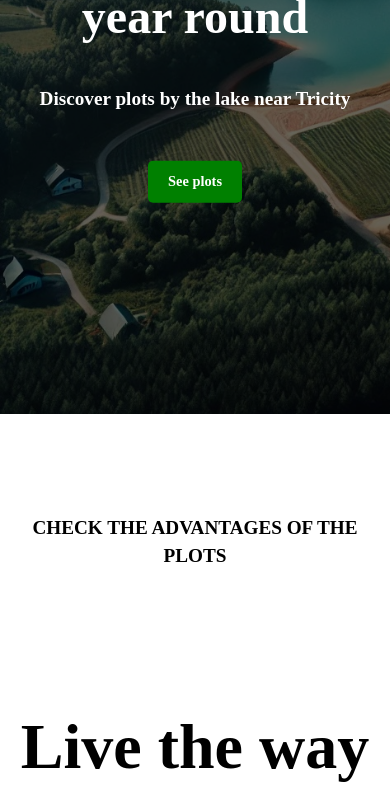
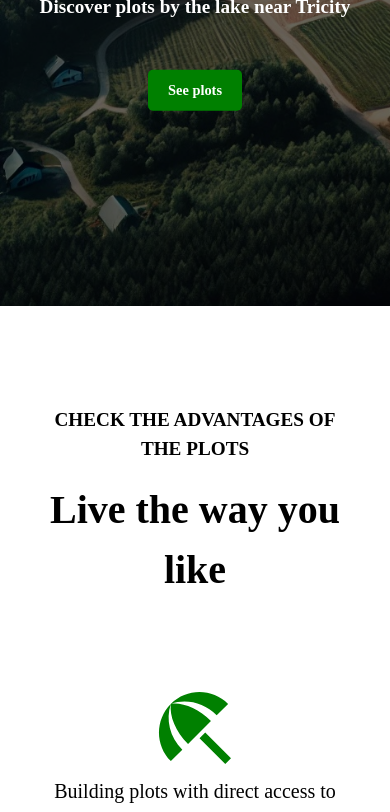
Before and after one commit to mateuszstaszkow/ganc_glodowo, a React (Create React App) app: page /localisation in a window 390 px wide. Shown: the part 1156-1968 px from the top of the page. Built offline with nearby package versions, Linux system fonts and the light colour scheme.

Commit message:
feat: [#13] - information RWD

```diff
--- a/src/App.scss
+++ b/src/App.scss
@@ -20,9 +20,15 @@ html {
 }
 
 h1 {
-  font-size: 3rem;
+  font-size: 4rem;
   font-weight: bold;
-  margin: 1rem 0;
+  margin: 8rem 0 4rem 0;
+}
+
+@media (max-width: 1023px) {
+  h1 {
+    font-size: 2.5rem;
+  }
 }
 
 h2 {
@@ -71,7 +77,8 @@ html, body {
 
 @media (max-width: 1023px) {
   .Content {
-    width: auto;
+    padding: 0;
+    width: 90vw;
   }
 }
 
@@ -130,9 +137,31 @@ html, body {
 .galleryItem {
   cursor: pointer;
   flex: 1 1 calc(33.333% - 20px);
+  height: calc(100% / 3 - 10px);
   overflow: hidden;
+  padding-bottom: 2rem;
   position: relative;
-  height: calc(100% / 3 - 10px) ;
+
+  p {
+    font-weight: normal;
+  }
+
+  svg {
+    $size: 6rem;
+    color: $color-accent;
+    width: $size;
+    height: $size;
+  }
+}
+
+@media (max-width: 1023px) {
+  .gallery {
+    gap: 0;
+
+    .galleryItem {
+      flex: 1 1 100%;
+    }
+  }
 }
 
 .galleryImage {
--- a/src/components/Documents/Documents.scss
+++ b/src/components/Documents/Documents.scss
@@ -11,7 +11,7 @@
     border: 1px solid $color-border;
     border-radius: 8px;
     cursor: pointer;
-    height: 190px;
+    height: 220px;
     padding: 1.5rem;
     text-align: left;
 
--- a/src/components/Information/Information.scss
+++ b/src/components/Information/Information.scss
@@ -1,19 +1,12 @@
 @use "src/styles/constants" as *;
 
+#information {
   .galleryItem {
     cursor: auto;
-  padding-bottom: 2rem;
-
-  svg {
-    $size: 6rem;
-    color: $color-accent;
-    width: $size;
-    height: $size;
   }
 
-  p {
-    font-weight: normal;
-  }
+  h1 {
+    margin-top: 1rem;
   }
 
   .notification {
@@ -32,5 +25,7 @@
     p {
       font-size: 1rem;
       font-weight: 100;
+      margin-top: 0.5rem;
     }
   }
+}
--- a/src/components/Information/Information.tsx
+++ b/src/components/Information/Information.tsx
@@ -19,7 +19,8 @@ import AnimatedSection from "../../shared/AnimatedSection/AnimatedSection";
 function Information() {
     const { t } = useTranslation();
     return (
-        <Element name="information">
+        <Element id="information"
+                 name="information">
             <motion.div initial={{ opacity: 0 }} animate={{ opacity: 1 }} transition={{ duration: 1 }}>
               <div className="Section Content">
                 <h3 className="uppercase mt-20">{t('information_subtitle')}</h3>
--- a/src/components/Plots/Plots.scss
+++ b/src/components/Plots/Plots.scss
@@ -1,8 +1,3 @@
-h1 {
-  font-size: 4rem;
-  margin-top: 8rem;
-}
-
 .plotMap {
   border-radius: 20px;
   margin: 2rem auto 0 auto;
```
Lines whose indentation alone changed are shown as unchanged.
